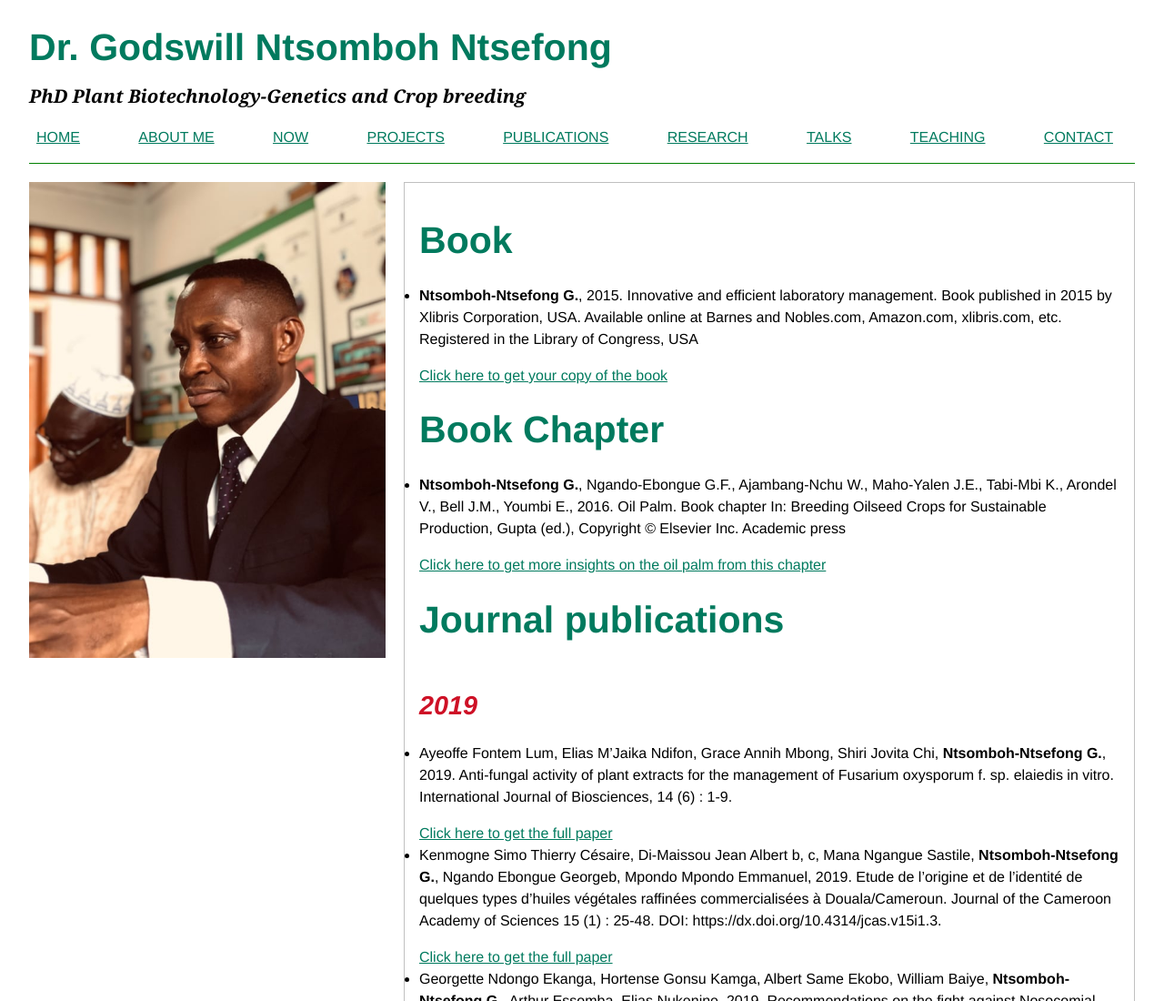
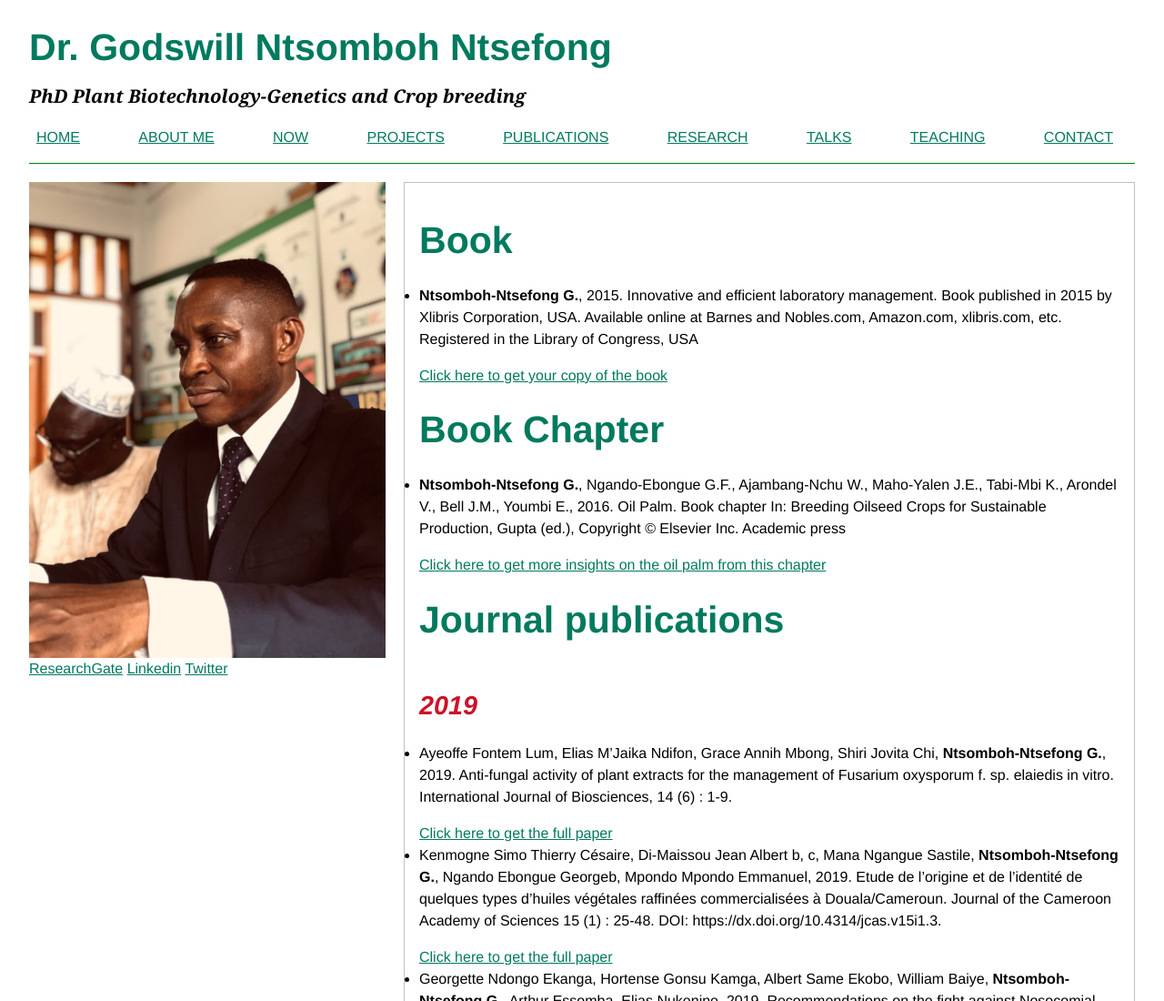
Before and after one commit to GodswillNN/GodswillNN.github.io, a plain HTML site: page publications/index.html in a window 1280 px wide. Shown: the top 1100 px of the page at 91% size. Drawn offline with Linux system fonts and the light colour scheme.

Commit message:
researchgate link

```diff
--- a/publications/index.html
+++ b/publications/index.html
@@ -34,6 +34,9 @@
         alt="Dr. Godswill Ntsomboh Ntsefong">
       <figcaption></figcaption>
     </figure>
+    <a href="https://www.researchgate.net/profile/Godswill_Ntsomboh_Ntsefong">ResearchGate</a>
+    <a href="https://linkedin.com/in/dr-godswill-ntsomboh-ntsefong-2254281b/">Linkedin</a>
+    <a href="https://twitter.com/NTSOMBOH">Twitter</a>
   </aside>
   <main>
     <h1>Book</h1>
```
